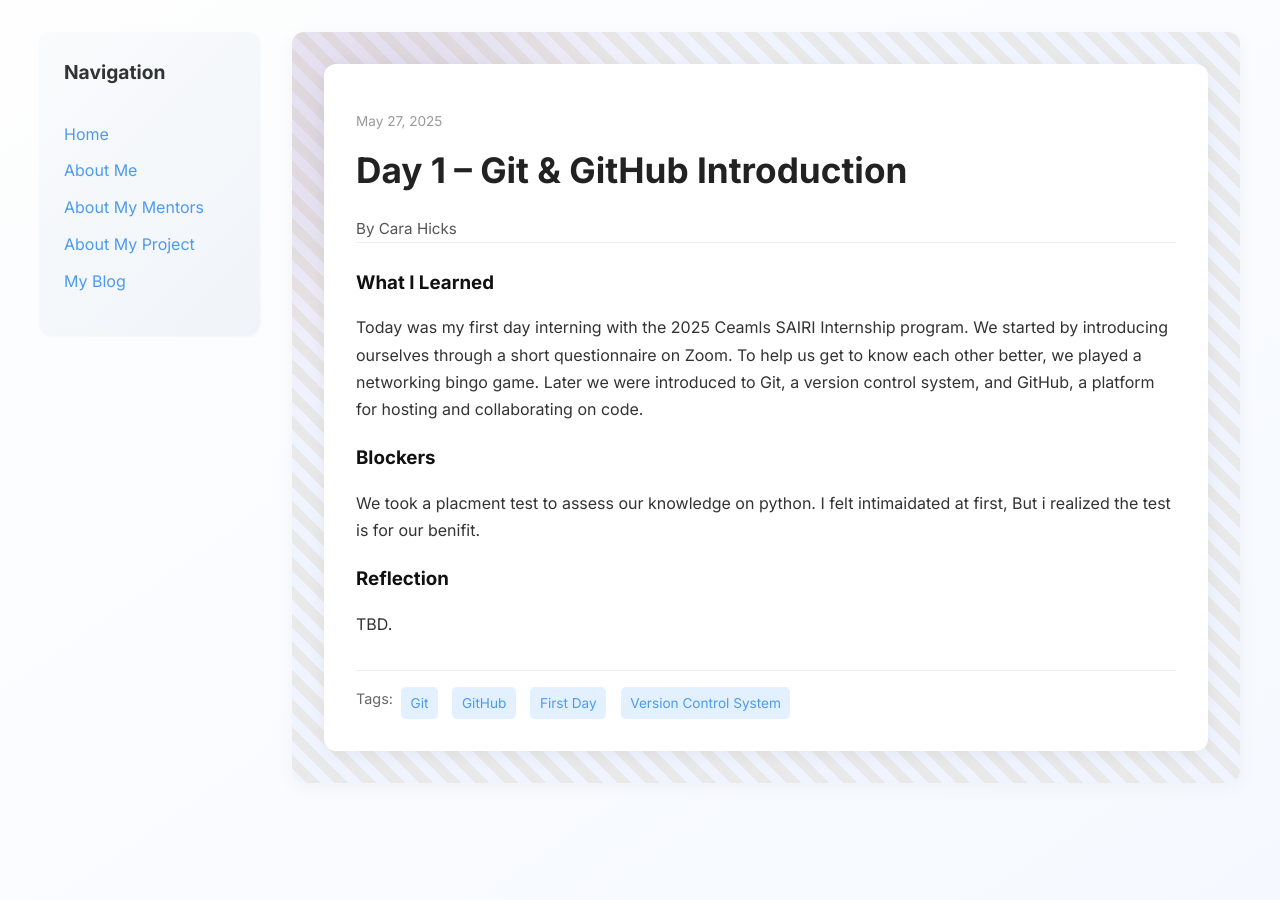
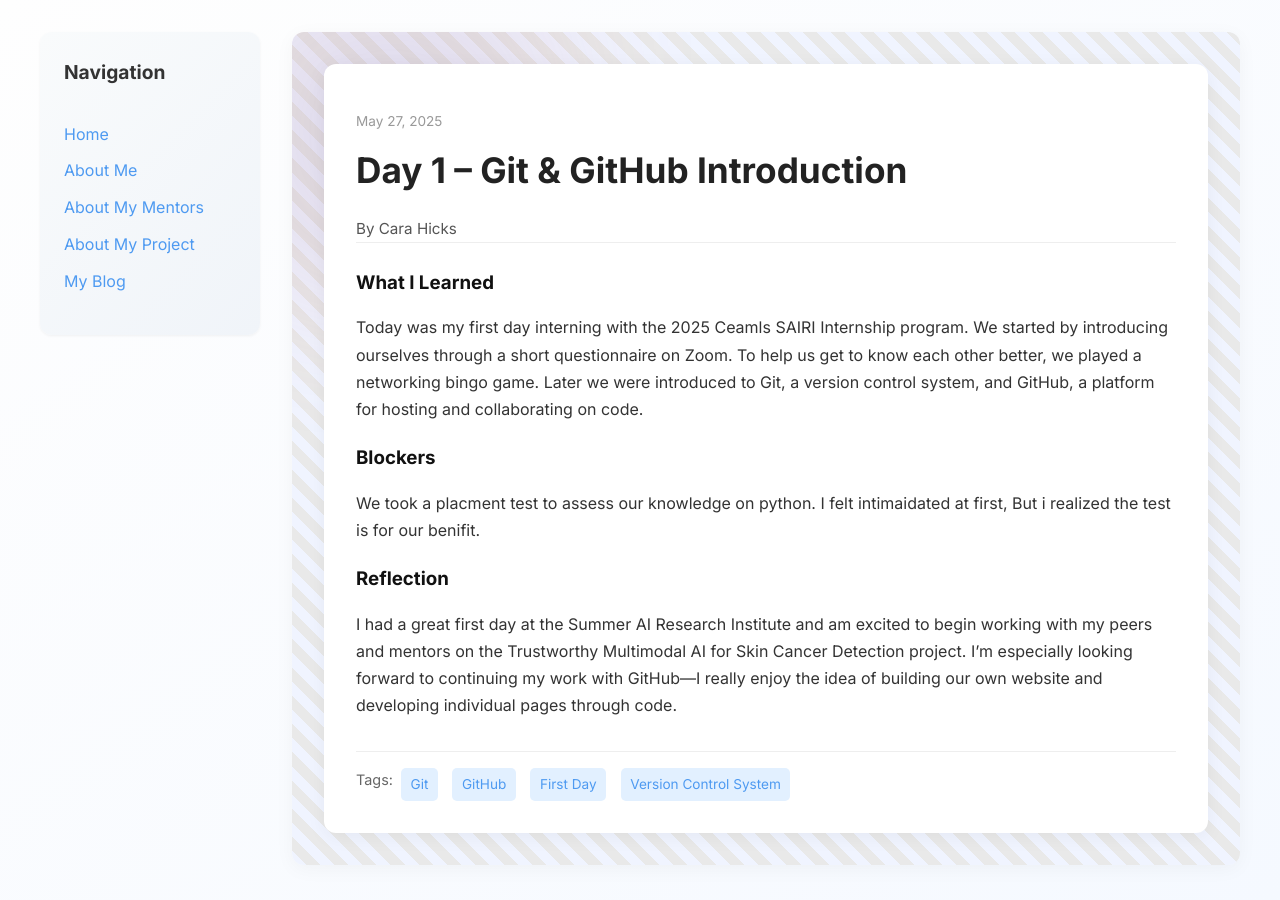
Before and after one commit to 4Carah/4Carah.github.io, a Jekyll site: the page built from _posts/2025-05-27-day-1.md, in a window 1280 px wide. Built offline with Jekyll 4.4.1, drawn with Linux system fonts in a browser that asks for light colours.

Commit message:
Update 2025-05-27-day-1.md

```diff
--- a/_posts/2025-05-27-day-1.md
+++ b/_posts/2025-05-27-day-1.md
@@ -13,5 +13,5 @@
    We took a placment test to assess our knowledge on python. I felt intimaidated at first, But i realized the test is for our benifit.
 
  reflection: |
-  TBD.
+  I had a great first day at the Summer AI Research Institute and am excited to begin working with my peers and mentors on the Trustworthy Multimodal AI for Skin Cancer Detection project. I'm especially looking forward to continuing my work with GitHub—I really enjoy the idea of building our own website and developing individual pages through code.
 ---
```
